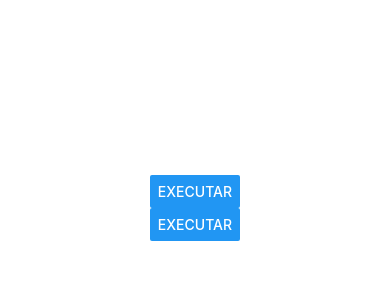
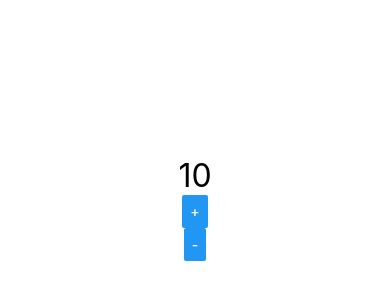
Before and after one commit to alicelonghi/learn-react-native, a React Native app: screen / in a window 390 px wide. Shown: the part 214-514 px from the top of the page. Built offline with nearby package versions, Linux system fonts and the light colour scheme.

Commit message:
useState

```diff
--- a/src/App.js
+++ b/src/App.js
@@ -5,8 +5,8 @@
 // import MinMax from './components/MinMax';
 // import Aleatorio from './components/Aleatorio';
 // import Titulo from './components/Titulo';
-import Button from './components/Button';
-
+// import Button from './components/Button';
+import Contador from './components/Contador';
 export default () => (
   <View style={style.App}>
     {/* <Primeiro/>
@@ -17,7 +17,8 @@
     <Aleatorio min={6} max={9} /> */}
     {/* <Titulo principal="Título principal" secundario="subtitulo" />
      */}
-    <Button />
+    {/* <Button /> */}
+    <Contador inicial={10} />
   </View>
 );
 
--- /dev/null
+++ b/src/components/Contador.js
@@ -0,0 +1,18 @@
+import React, {useState} from 'react';
+import {Text, Button} from 'react-native';
+import style from './style';
+
+export default props => {
+  const [numero, setNumero] = useState(props.inicial);
+
+  const inc = () => setNumero(numero + 1);
+  const dec = () => setNumero(numero - 1);
+
+  return (
+    <>
+      <Text style={style.fontG}>{numero}</Text>
+      <Button title="+" onPress={inc} />
+      <Button title="-" onPress={dec} />
+    </>
+  );
+};
```
